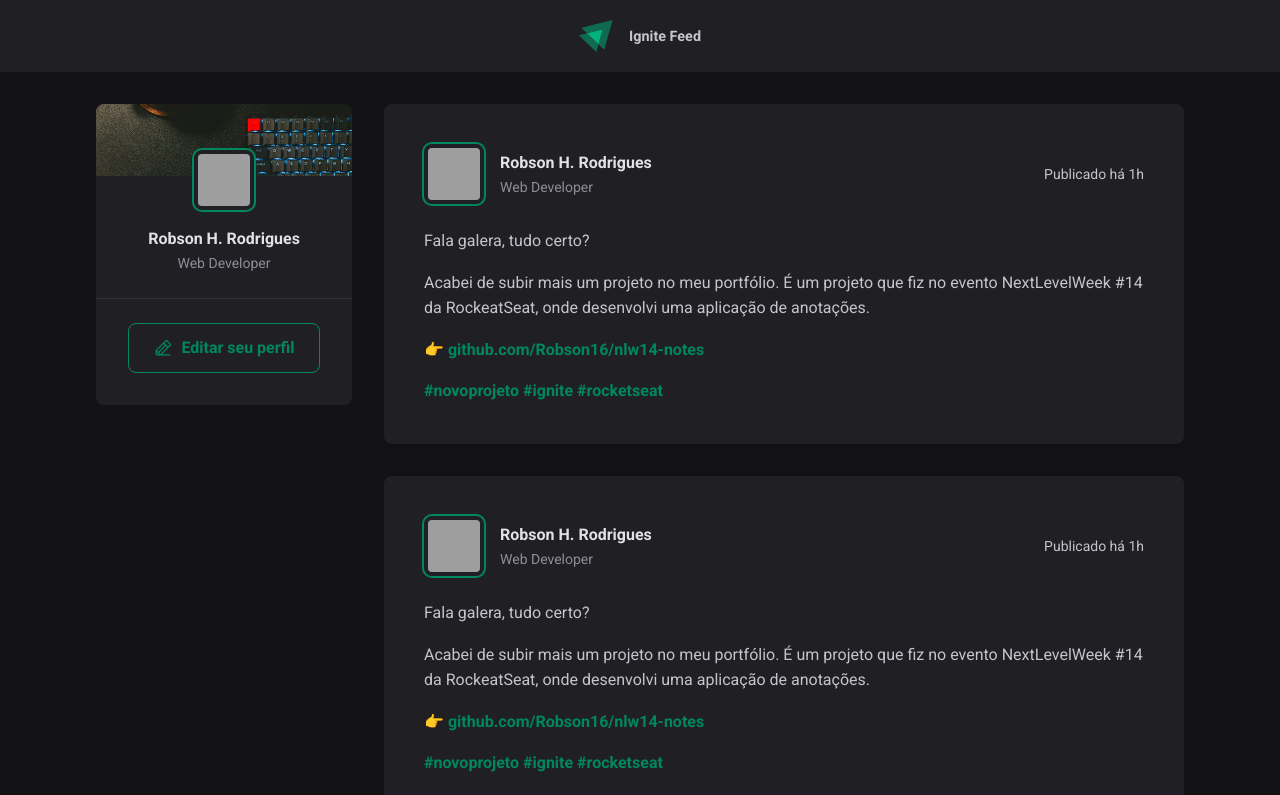
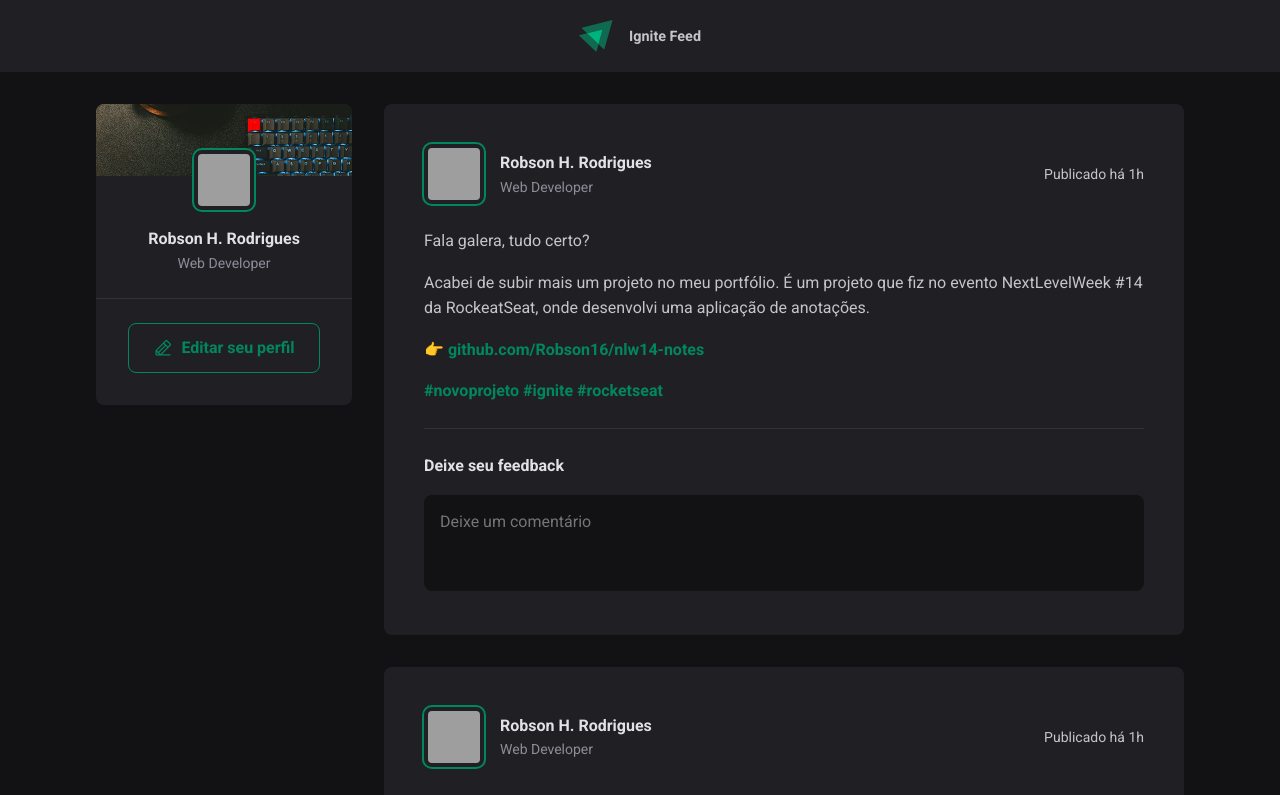
Before and after one commit to Robson16/ignite-feed, a React (Vite) app: page / in a window 1280 px wide. Shown: the top 795 px of the page. Built offline with nearby package versions, Linux system fonts and the light colour scheme; grey boxes are pictures that could not be loaded.

Commit message:
Estrutura da aplicação - Formulário de comentários
Agora vamos começar a criar a estrutura e estilização do formulário de comentários, aprendendo também de algumas propriedades novas como o :focus do CSS.

```diff
--- a/src/components/Post.jsx
+++ b/src/components/Post.jsx
@@ -38,6 +38,18 @@ export function Post() {
           <a href="#">#rocketseat</a>{" "}
         </p>
       </div>
+
+      <form className={styles.commentForm}>
+        <strong>Deixe seu feedback</strong>
+
+        <textarea
+          placeholder="Deixe um comentário"
+        />
+
+        <footer>
+          <button type="submit">Publicar</button>
+        </footer>
+      </form>
     </article>
   );
 }
--- a/src/components/Post.module.css
+++ b/src/components/Post.module.css
@@ -68,3 +68,54 @@
 .content a:hover {
   color: var(--green-300);
 }
+
+.commentForm {
+  width: 100%;
+  margin-top: 1.5rem;
+  padding-top: 1.5rem;
+  border-top: 1px solid var(--gray-600);
+}
+
+.commentForm>strong {
+  line-height: 1.6;
+  color: var(--gray-100);
+}
+
+.commentForm textarea {
+  width: 100%;
+  background: var(--gray-900);
+  border: 0;
+  resize: none;
+  height: 6rem;
+  padding: 1rem;
+  border-radius: 8px;
+  color: var(--gray-100);
+  line-height: 1.4;
+  margin-top: 1rem;
+}
+
+.commentForm footer {
+  visibility: hidden;
+  max-height: 0;
+}
+
+.commentForm:focus-within footer {
+  visibility: visible;
+  max-height: none;
+}
+
+.commentForm button[type=submit] {
+  padding: 1rem 1.5rem;
+  margin-top: 1rem;
+  border-radius: 8px;
+  border: 0;
+  background: var(--green-500);
+  color: var(--white);
+  font-weight: 700;
+  cursor: pointer;
+  transition: background-color 0.1s;
+}
+
+.commentForm button[type=submit]:hover {
+  background: var(--green-300);
+}
--- a/src/global.css
+++ b/src/global.css
@@ -10,6 +10,11 @@
 
   --green-300: #00B37E;
   --green-500: #00875f;
+}
+
+:focus {
+  outline: transparent;
+  box-shadow: 0 0 0 2px var(--green-500);
 }
 
 * {
```
